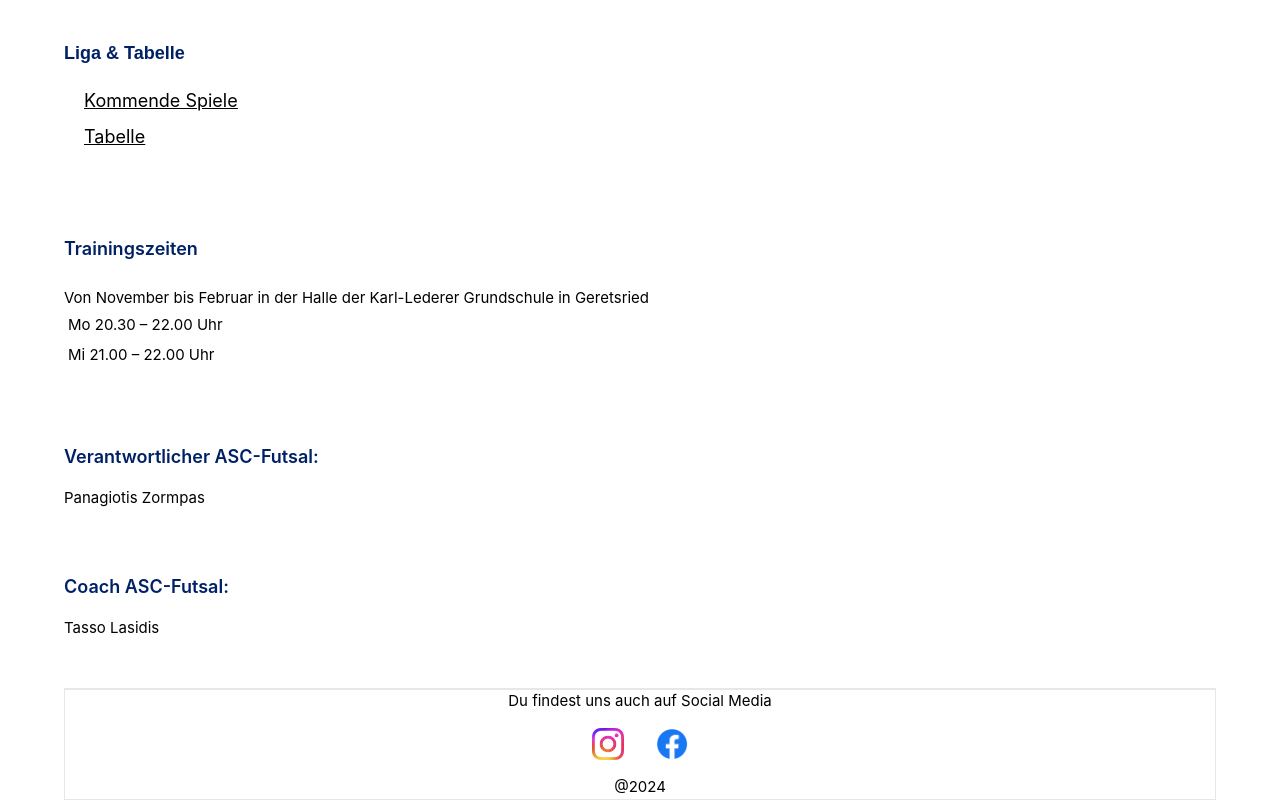
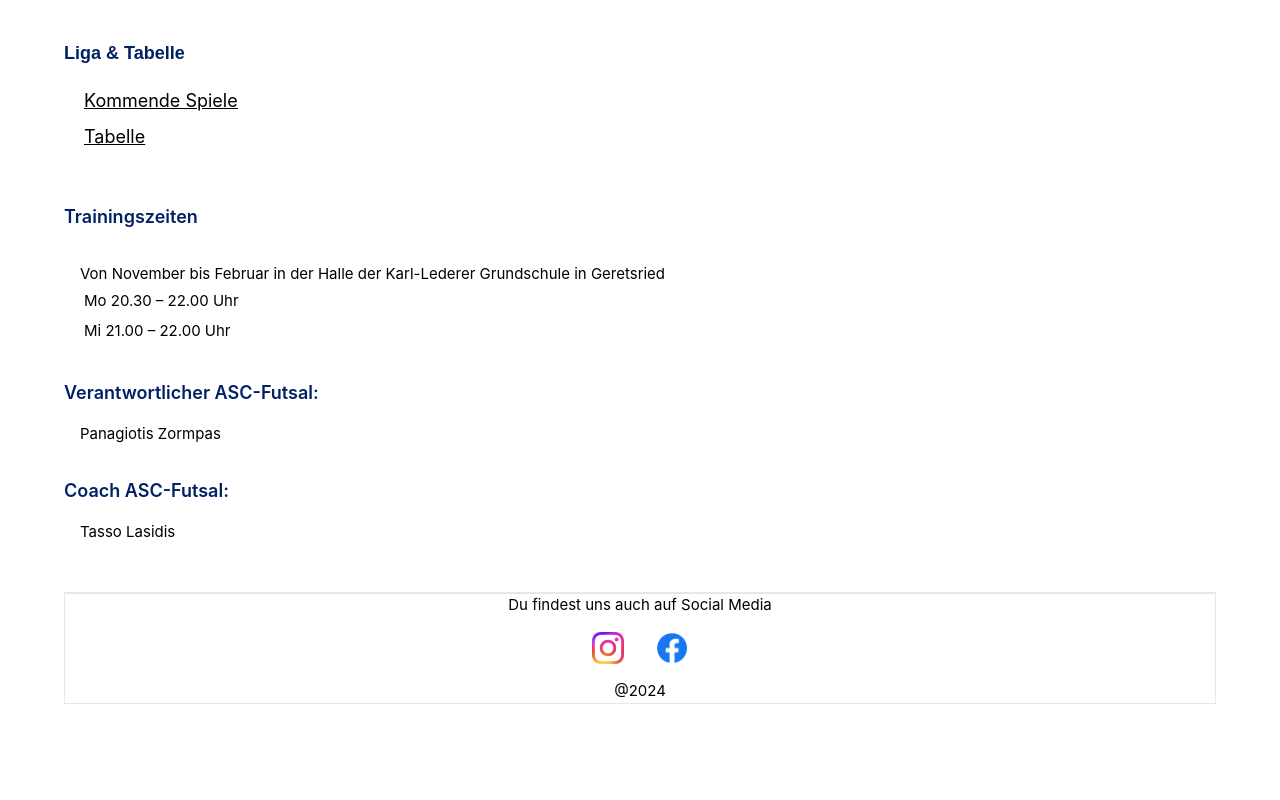
Before and after one commit to dscmari/asc-geretsried-website, a Vue app: page /futsal in a window 1280 px wide. Shown: the part 1330-2130 px from the top of the page. After the commit the page ends 2034 px from the top, so only its background shows below. Built offline with nearby package versions, Linux system fonts and the light colour scheme.

Commit message:
implement minor design changes

```diff
--- a/src/components/Navbar.vue
+++ b/src/components/Navbar.vue
@@ -39,7 +39,7 @@
          lg:static lg:w-full lg:overflow-visible lg:opacity-100 z-40">
             <ul class="text-xl lg:text-lg xl:text-xl w-full lg:flex lg:justify-evenly text-white bg-ascBlue text-center zoomable ">
                 <li
-                :class="{ 'active': activeNavItem === 'home', 'block': isMobileView, 'hidden': !isMobileView }">
+                :class="{ 'block': isMobileView, 'hidden': !isMobileView }">
                     <RouterLink
                     to="/"
                     class="router-link pt-8"
--- a/src/views/FirstTeamView.vue
+++ b/src/views/FirstTeamView.vue
@@ -89,7 +89,6 @@
             </div>
         </div>
     </div>
-
     <div>
         <h1 id="training-1" class="p-4 pb-0 lg:pt-8 lg:pl-0 text-lg font-semibold text-ascBlue">Trainingszeiten</h1>
         <div class="p-4">
@@ -109,11 +108,8 @@
                     <li class="p-1">Do 20.30 – 22.00 Uhr</li>
                 </ul>
             </div>
-
         </div>
     </div>
-
-
 </template>
 
 <style>
--- a/src/views/FutsalView.vue
+++ b/src/views/FutsalView.vue
@@ -25,17 +25,17 @@
         </ul>
     </div>
     <div>
-        <h2 class="p-4 lg:pt-16 lg:pl-0 text-lg font-semibold text-ascBlue">Trainingszeiten</h2>
-        <div class="p-2 pl-0">
+        <h2 class="p-4 lg:pt-8 lg:pl-0 text-lg font-semibold text-ascBlue">Trainingszeiten</h2>
+        <div class="p-4 pb-0">
             <h2>Von November bis Februar in der Halle der Karl-Lederer Grundschule in Geretsried</h2>
             <ul>
                 <li class="p-1">Mo 20.30 – 22.00 Uhr</li>
                 <li class="p-1">Mi 21.00 – 22.00 Uhr</li>
             </ul>
         </div>
-        <h2 class="p-4 lg:pt-16 lg:pl-0 text-lg font-semibold text-ascBlue">Verantwortlicher ASC-Futsal:</h2>
-        <p>Panagiotis Zormpas</p>
-        <h2 class="p-4 lg:pt-16 lg:pl-0 text-lg font-semibold text-ascBlue">Coach ASC-Futsal:</h2>
-        <p>Tasso Lasidis</p>
+        <h2 class="p-4 lg:pt-8 lg:pl-0 text-lg font-semibold text-ascBlue">Verantwortlicher ASC-Futsal:</h2>
+        <p class="pl-4">Panagiotis Zormpas</p>
+        <h2 class="p-4 lg:pt-8 lg:pl-0 text-lg font-semibold text-ascBlue">Coach ASC-Futsal:</h2>
+        <p class="pl-4">Tasso Lasidis</p>
     </div>
 </template>
--- a/src/views/HistoryView.vue
+++ b/src/views/HistoryView.vue
@@ -2,7 +2,7 @@
     <div>
         <div class="flex items-center mt-4">
             <div class="w-10 h-1 bg-ascBlue"></div>
-            <h1 class="p-4 text-2xl font-semibold text-ascBlue">Meilensteine</h1>
+            <h1 class="p-4 text-2xl font-semibold text-ascBlue">Geschichte</h1>
         </div>
         <div class="p-4 timeline-container">
             <div class="my-3 text-container">
```
Also changed, not shown: 1 other file (tests, documents, lock files or other folders).
